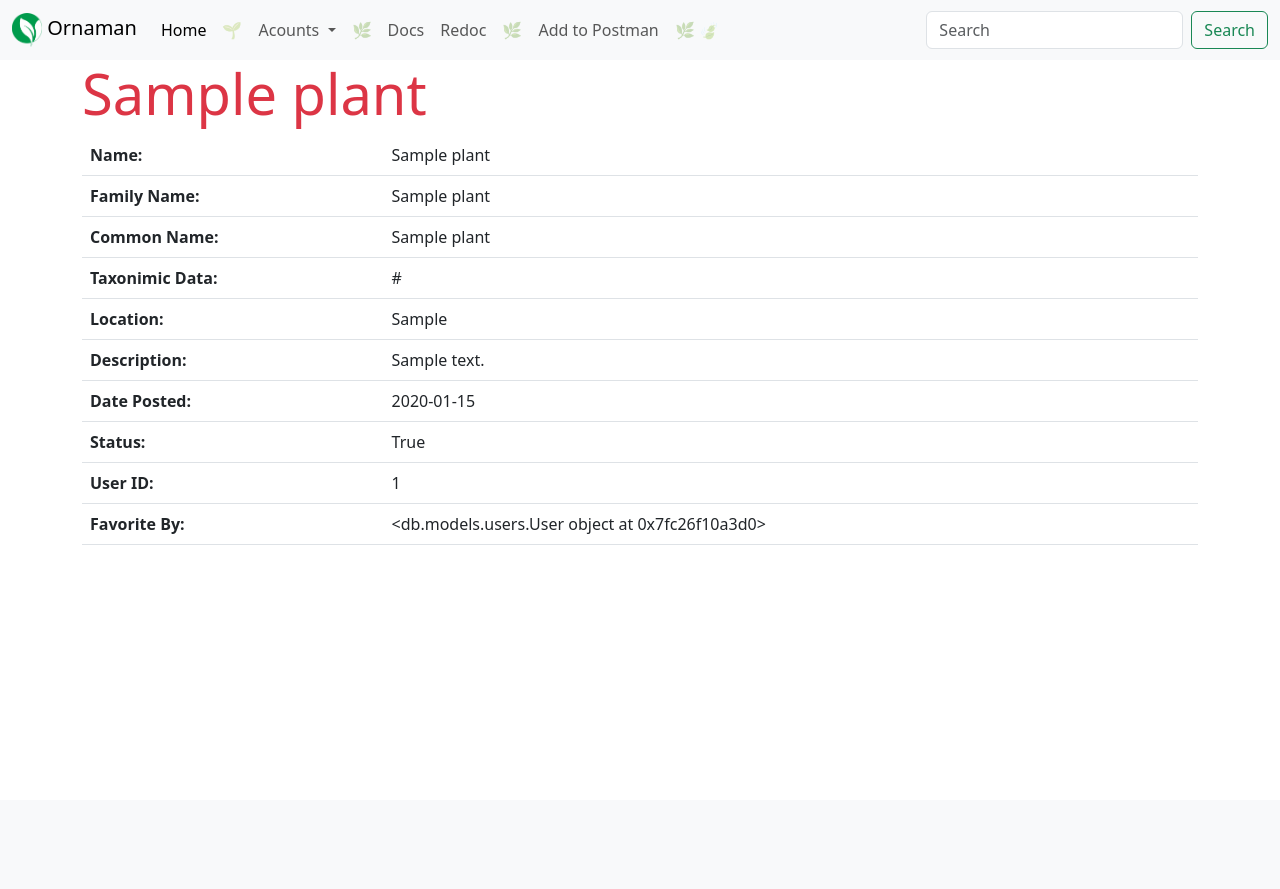
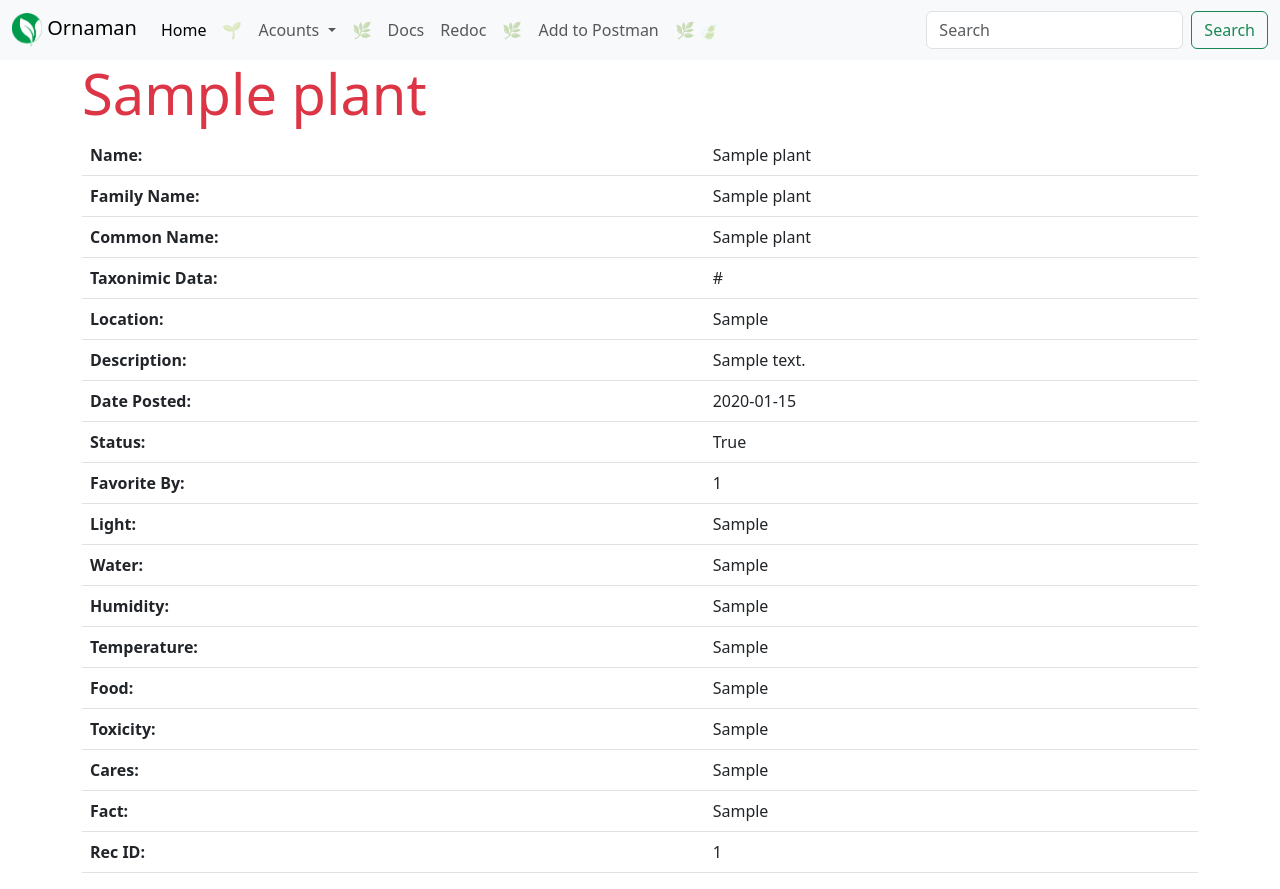
Before and after one commit to ornaman-dev/Bangkit-CloudComputing-Backend, a FastAPI app: page /detail/1 in a window 1280 px wide. Before the commit the page ends 545 px from the top, so only its background shows below. Run offline with FastAPI, Linux system fonts and the light colour scheme; tables that the repository leaves empty hold one stand-in row (values such as "Sample post"); some libraries are stand-ins or nearby versions.

Commit message:
model baru

```diff
--- a/backend/templates/plants/detail.html
+++ b/backend/templates/plants/detail.html
@@ -42,12 +42,44 @@
             <td>{{plant.is_active}}</td>
           </tr>
           <tr>
-            <th scope="row">User ID:</th>
+            <th scope="row">Favorite By:</th>
             <td>{{plant.fav_plant_id}}</td>
           </tr>
           <tr>
-            <th scope="row">Favorite By:</th>
-            <td>{{plant.fav_by}}</td>
+            <th scope="row">Light:</th>
+            <td>{{plant.light}}</td>
+          </tr>
+          <tr>
+            <th scope="row">Water:</th>
+            <td>{{plant.water}}</td>
+          </tr>
+          <tr>
+            <th scope="row">Humidity:</th>
+            <td>{{plant.humidity}}</td>
+          </tr>
+          <tr>
+            <th scope="row">Temperature:</th>
+            <td>{{plant.temperature}}</td>
+          </tr>
+          <tr>
+            <th scope="row">Food:</th>
+            <td>{{plant.food}}</td>
+          </tr>
+          <tr>
+            <th scope="row">Toxicity:</th>
+            <td>{{plant.toxicity}}</td>
+          </tr>
+          <tr>
+            <th scope="row">Cares:</th>
+            <td>{{plant.cares}}</td>
+          </tr>
+          <tr>
+            <th scope="row">Fact:</th>
+            <td>{{plant.fact}}</td>
+          </tr>
+          <tr>
+            <th scope="row">Rec ID:</th>
+            <td>{{plant.rec_id}}</td>
           </tr>
         </tbody>
       </table>
```
Also changed, not shown: backend/schemas/favorites.py (added, +17 -0 lines), backend/schemas/plants.py (+18 -0 lines), 1 other file.
